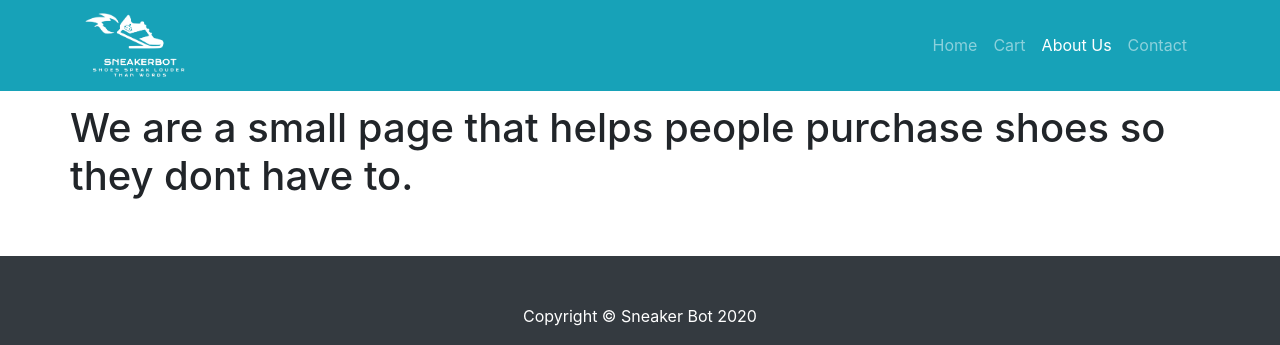
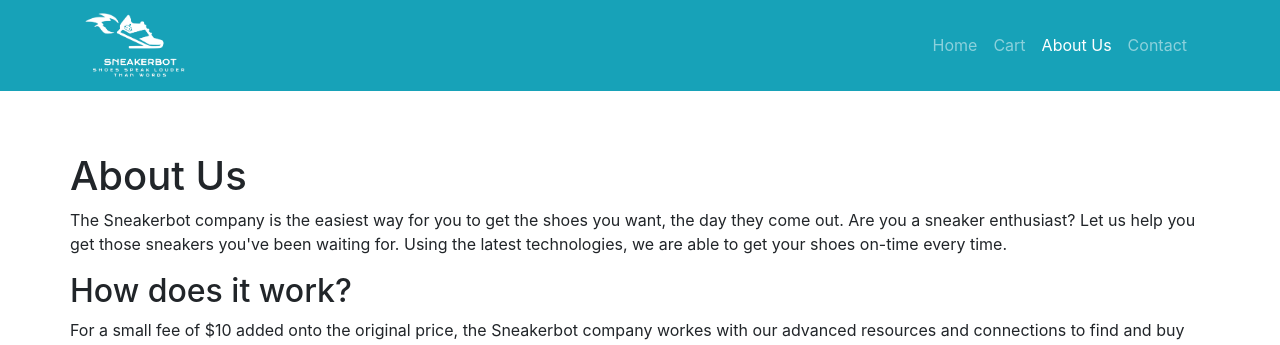
Before and after one commit to Gavin-marler/SneakerBotWebsite, a Django app: page /about/ in a window 1280 px wide. Shown: the top 345 px of the page. Run offline with Django 3.2, Linux system fonts and the light colour scheme; some libraries are stand-ins or nearby versions.

Commit message:
About page and Addition of Contact form to db

```diff
--- a/SneakerBot/urls.py
+++ b/SneakerBot/urls.py
@@ -15,7 +15,7 @@ Including another URLconf
 """
 from django.contrib import admin
 from django.urls import path
-from bot.views import getIndex, getForm, runBot, getAbout, getContact, getConfirm
+from bot.views import getIndex, getForm, runBot, getAbout, getContact, getConfirm, acceptContact
 
 urlpatterns = [
     path('admin/', admin.site.urls),
@@ -25,4 +25,5 @@ urlpatterns = [
     path('about/', getAbout, name = 'about'),
     path('contact/', getContact, name = 'contact'),
     path('confirm/', getConfirm, name = 'confirm'),
+    path('', acceptContact, name = 'acceptContact')
 ]
--- a/bot/views.py
+++ b/bot/views.py
@@ -17,7 +17,14 @@ def getConfirm(request):
   return render(request, 'confirm.html')
 
 def acceptContact(request):
-  contact = contactForm()
+  print(request.GET)
+  contact = contactForm(
+    name = request.GET["user_name"],
+    email = request.GET["user_email"],
+    message = request.GET["user_message"]
+  )
+  contact.save()
+  return redirect("index")
 
 def runBot(request):
   print(request.GET)
--- a/templates/about.html
+++ b/templates/about.html
@@ -55,13 +55,22 @@
 
     <!-- Heading Row -->
     <div class="row align-items-center my-5">
-      <h1>We are a small page that helps people purchase shoes so they dont have to.</h1>
-      </div>
-      <!-- /.col-md-4 -->
+      <!--Empty row-->
+    </div>
+    <div class="row align-items-center my-5">
+      <h1>About Us</h1>
+      <p>The Sneakerbot company is the easiest way for you to get the shoes you want, the day they come out. Are you a sneaker enthusiast? Let us help you get those sneakers you've been waiting for. Using the latest technologies, we are able to get your shoes on-time every time.</p>
+      <h2>How does it work?</h2>
+      <p>For a small fee of $10 added onto the original price, the Sneakerbot company workes with our advanced resources and connections to find and buy new sneakers on release day. Gone are the days of refreshing a webpage tirelessly just to find
+        that the shoe you want is already purchased. We will use our resources to buy the shoe you want most. Just select your shoe, and we will do the rest.
+      </p>
+    </div>
+    <div class="row align-items-center my-5">
+      <!--Empty row-->
     </div>
     <!-- /.row -->
 
-
+   </div>
   </div>
   <!-- /.container -->
 
```
Also changed, not shown: templates/confirm.html (+4 -3 lines), templates/contact.html (+1 -31 lines), bot/migrations/0002_contactform.py (added), db.sqlite3.
